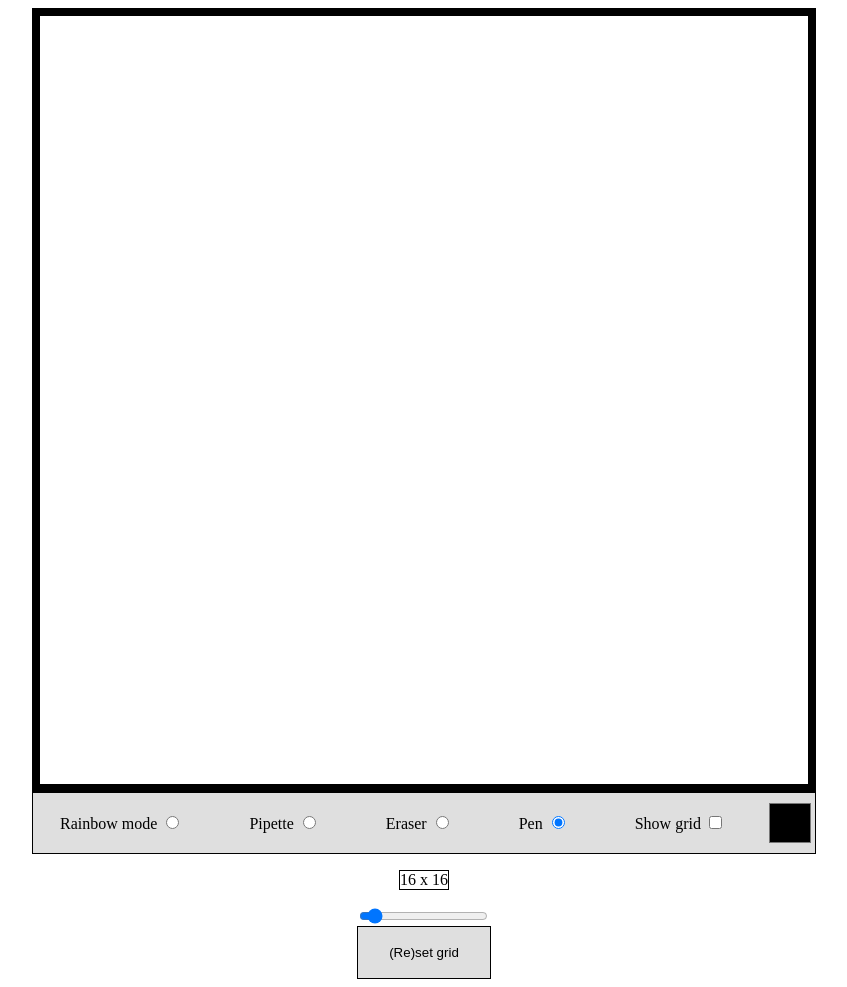
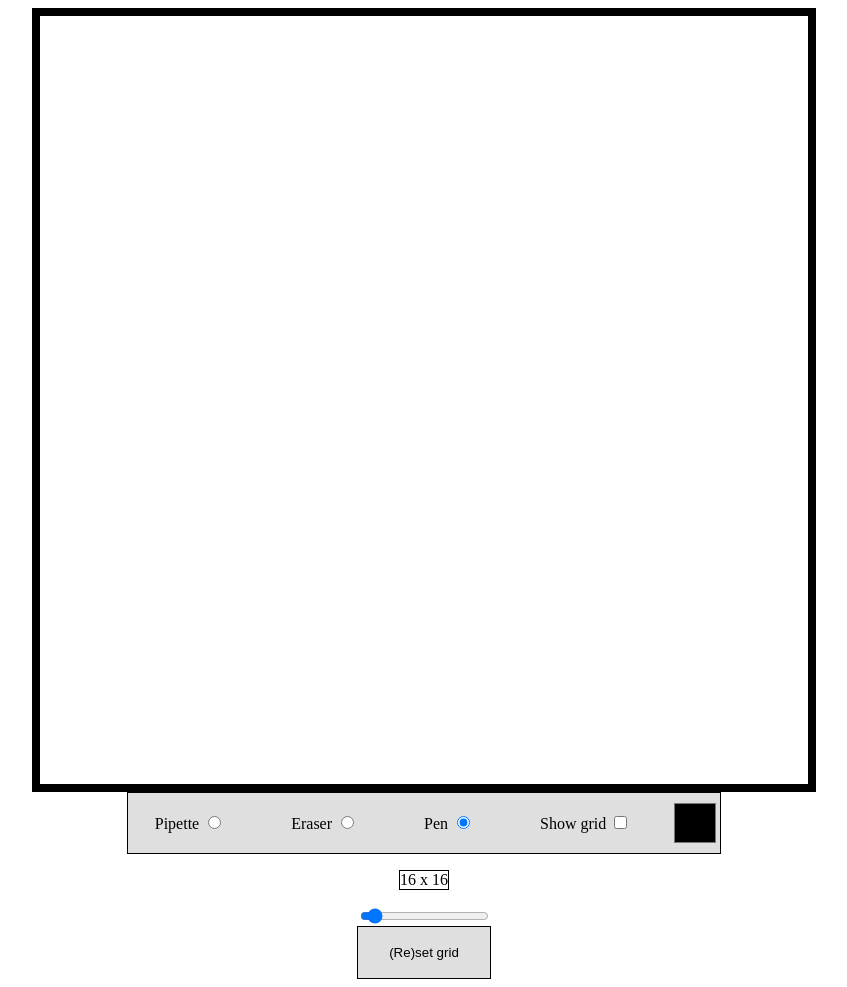
Before and after one commit to ForsakenKappa/etch-a-skecth, a plain HTML site: page index.html in a window 1280 px wide. Shown: the whole page, without its empty margins (216-1063 px from the left). Drawn offline with Linux system fonts and the light colour scheme.

Commit message:
Rainbows are illegal

```diff
--- a/index.html
+++ b/index.html
@@ -15,11 +15,6 @@
         </div>
         <div id="inputs">
             <div id="tools"'>
-
-                <label class="container"> Rainbow mode
-                    <input type="radio" name="tool" value="rainbow">
-                    <span class="radio"></span>
-                </label>
                 <label class="container"> Pipette
                     <input type="radio" name="tool" value="pipette">
                     <span class="radio"></span>
```
